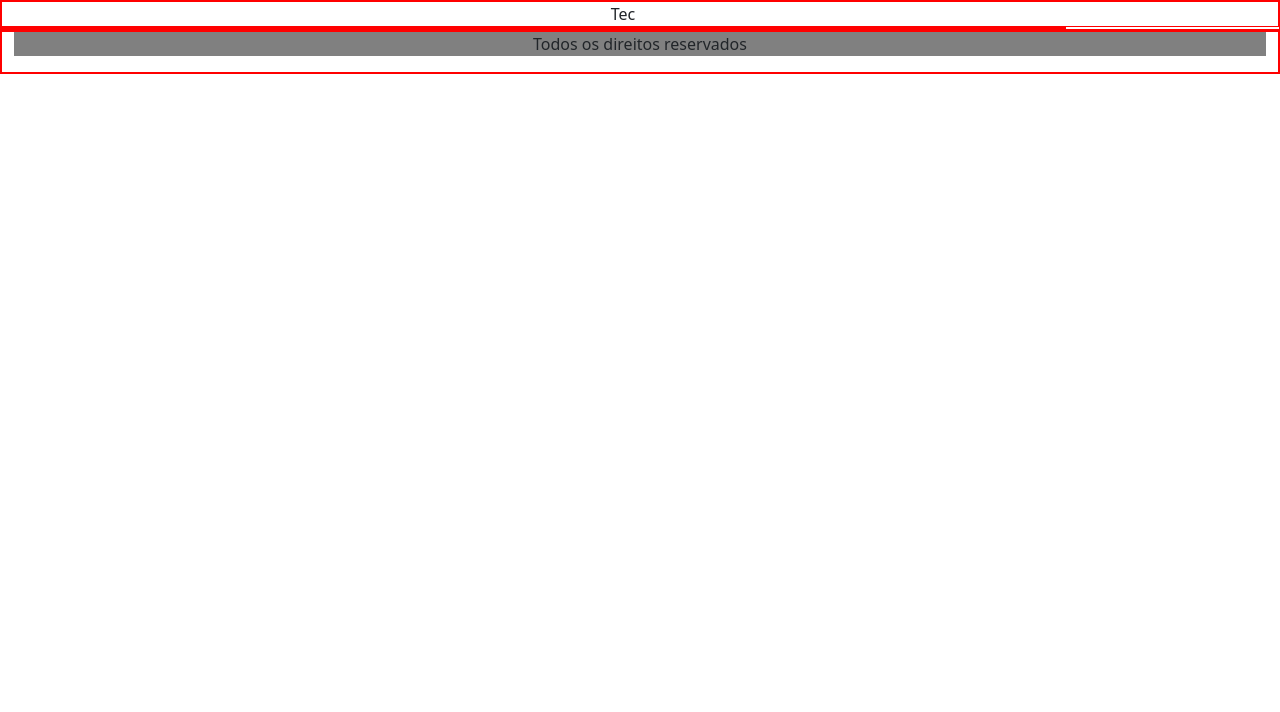
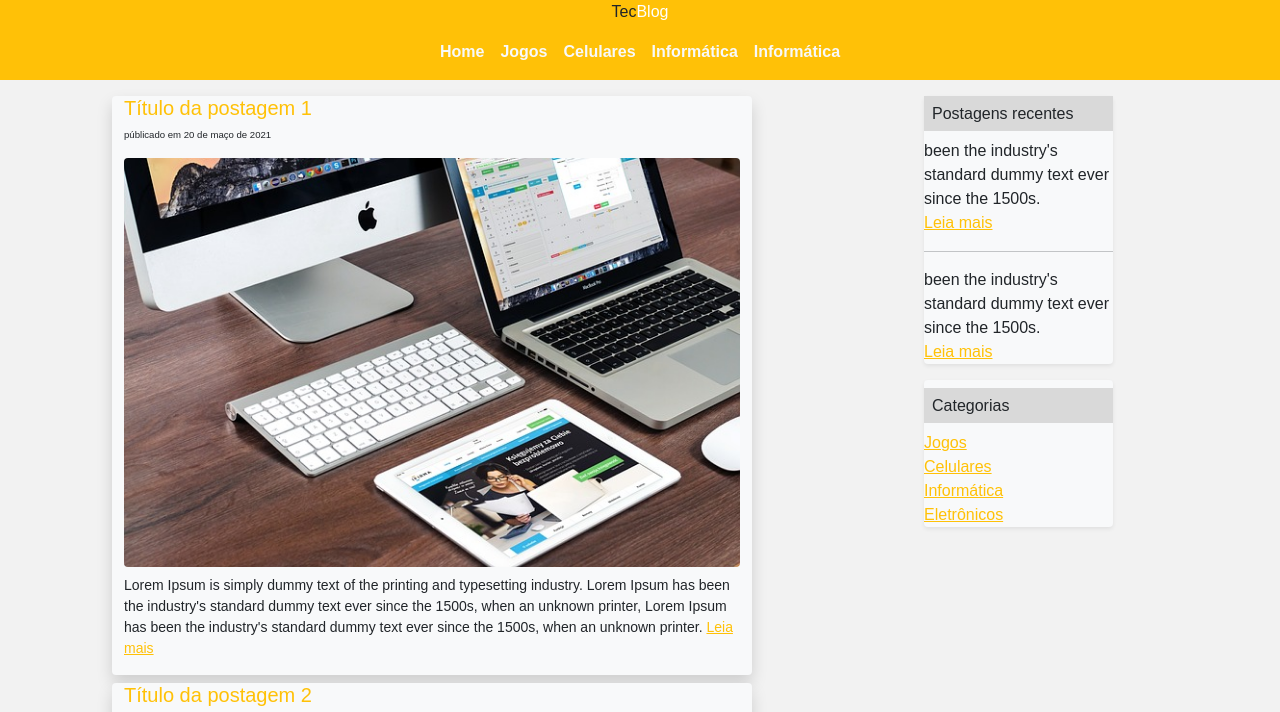
Before and after one commit to psdiego17/br.com.tecblog, a plain HTML site: page index.html in a window 1280 px wide. Shown: the top 712 px of the page. Drawn offline with nearby package versions, Linux system fonts and the light colour scheme.

Commit message:
página formatada com bootstrap e css3, como uma futura melhoria alinhar o menu hamburguer a direita da tela

```diff
--- a/css/estilo.css
+++ b/css/estilo.css
@@ -1,23 +1,70 @@
 *{
     margin: 0px;
     padding: 0px;
+    font-family: Arial, Helvetica, sans-serif;
 }
 
-/*Configuração do cabeçalho*/
-/*Título*/
-#spanTitulo{
-    color: #ffffff;
+body{
+    background-color: #f2f2f2;
+}
+
+a:hover{
+    background-color: #d1e0e0;
+}
+
+/*Span data das postagens*/
+.spanData{
+    font-size: 0.6rem;
+    padding-top: -1rem;
+    padding-bottom: 1rem;
 }
 
 
-div{
-    border: 1px solid red;
+
+.faixaCinza{
+    background-color: #d9d9d9;
+}
+
+.img-postagem{
+    max-width: 100%;
 }
 
 
 
 
-/*Configuração do rodapé da página*/
-#rodape{
-    background-color: #808080
+/*Small devices (landscape phones, 576px and up)*/
+@media (min-width: 576px) {
+
 }
+
+/*Medium devices (tablets, 768px and up)*/
+@media (min-width: 768px) {
+
+}
+
+/*Large devices (desktops, 992px and up)*/
+@media (min-width: 992px) {
+
+}
+
+/*X-Large devices (large desktops, 1200px and up)*/
+@media (min-width: 1200px) {
+   footer{
+       display: flex;
+       justify-content: center;
+       margin-left: auto;
+       margin-right: auto;
+   }
+
+   .postagem{
+       width: 40rem;
+       margin-left: 7rem;
+       margin-right: 10rem;
+   }
+
+}
+
+/*XX-Large devices (larger desktops, 1400px and up)*/
+@media (min-width: 1400px) {
+
+}
--- a/index.html
+++ b/index.html
@@ -1,61 +1,135 @@
 <!DOCTYPE html>
 <html lang="pt-br">
+
 <head>
     <meta charset="UTF-8">
     <meta http-equiv="X-UA-Compatible" content="IE=edge">
     <meta name="viewport" content="width=device-width, initial-scale=1.0">
-    <title>RecBlog - o seu bloco de tecnologia</title>
+    <title>TecBlog - o seu bloco de tecnologia</title>
 
     <!-- Bootstrap CSS -->
-    <link href="https://cdn.jsdelivr.net/npm/bootstrap@5.0.2/dist/css/bootstrap.min.css" rel="stylesheet" integrity="sha384-EVSTQN3/azprG1Anm3QDgpJLIm9Nao0Yz1ztcQTwFspd3yD65VohhpuuCOmLASjC" crossorigin="anonymous">
+    <link href="https://cdn.jsdelivr.net/npm/bootstrap@5.0.2/dist/css/bootstrap.min.css" rel="stylesheet"
+        integrity="sha384-EVSTQN3/azprG1Anm3QDgpJLIm9Nao0Yz1ztcQTwFspd3yD65VohhpuuCOmLASjC" crossorigin="anonymous">
 
     <!--CSS da página-->
     <link type="text/css" rel="stylesheet" href="css/estilo.css">
 </head>
+
 <body>
     <div class="container-fluid d-flex justify-content-center flex-column">
         <!--Cabeçalho-->
         <header class="row">
-            <div class="col-12 d-flex justify-content-center">
-                Tec<span id="spanTitulo">Blog</span>
+            <div class="col-12 d-flex justify-content-center bg-warning">
+                Tec<span class="text-white">Blog</span>
+            </div>
+            <div class="col-12 d-flex justify-content-center bg-warning">
+                <nav class="navbar navbar-expand-lg navbar-light">
+                    <button class="navbar-toggler" type="button" data-bs-toggle="collapse"
+                        data-bs-target="#navbarNavAltMarkup" aria-controls="navbarNavAltMarkup" aria-expanded="false"
+                        aria-label="Toggle navigation">
+                        <span class="navbar-toggler-icon"></span>
+                    </button>
+                    <div class="collapse navbar-collapse" id="navbarNavAltMarkup">
+                        <div class="navbar-nav fw-bold">
+                            <a class="nav-item nav-link link-pagina text-light" href="#">Home</a>
+                            <a class="nav-item nav-link link-pagina text-light" href="#">Jogos</a>
+                            <a class="nav-item nav-link link-pagina text-light" href="#">Celulares</a>
+                            <a class="nav-item nav-link link-pagina text-light" href="#">Informática</a>
+                            <a class="nav-item nav-link link-pagina text-light" href="#">Informática</a>
+                        </div>
+                    </div>
+                </nav>
             </div>
         </header>
 
         <!--corpo da página-->
         <main class="row">
             <!--1º postagem-->
-            <div class="col-10">
+            <div class="col-8 col-lg-8 mt-3 postagem border-2 rounded shadow bg-light">
+                <h1 class="h5 text-warning">Título da postagem 1</h1>
+                <span class="spanData d-flex">públicado em 20 de maço de 2021</span>
 
+                <figure class="figure">
+                    <img src="imagens/imagem2.jpg" alt="notebook, desktop apple"
+                        class="figure-img img-fluid rounded img-postagem">
+                    <figcaption class="figure-caption text-dark text-justify">
+                        Lorem Ipsum is simply dummy text of the printing and typesetting industry. Lorem Ipsum has
+                        been the industry's standard dummy text ever since the 1500s, when an unknown printer, Lorem
+                        Ipsum has
+                        been the industry's standard dummy text ever since the 1500s, when an unknown printer.
+                        <a class="text-warning" href="#">Leia mais</a>
+                    </figcaption>
+                </figure>
             </div>
 
-            <asside class="col-2">
+            <!--Asside informações laterais-->
+            <asside class="col-4 col-lg-2">
+                <div class="mt-3 border-2 rounded bg-light shadow-sm">
+                    <h6 class="faixaCinza p-2">Postagens recentes</h6>
+                    <p>
+                        been the industry's standard dummy text ever since the 1500s.<br>
+                        <a class="text-warning" href="#">Leia mais</a>
+                    </p>
 
+                    <hr>
+
+                    <p>
+                        been the industry's standard dummy text ever since the 1500s.<br>
+                        <a class="text-warning" href="#">Leia mais</a>
+                    </p>
+                </div>
+
+                <div class="d-flex flex-column border-2 rounded bg-light shadow-sm">
+                    <h6 class="faixaCinza mt-2 p-2">Categorias</h6>
+
+                    <a class="text-warning fs-6" href="#">Jogos</a>
+                    <a class="text-warning fs-6" href="#">Celulares</a>
+                    <a class="text-warning fs-6" href="#">Informática</a>
+                    <a class="text-warning fs-6" href="#">Eletrônicos</a>
+                </div>
             </asside>
 
             <!--2º postagem-->
-            <div class="col">
+            <div class="col-8 postagem mt-2 mb-2 border-2 rounded shadow bg-light">
+                <h2 class="h5 text-warning">Título da postagem 2</h2>
+                <span class="spanData d-flex">públicado em 22 de maço de 2021</span>
 
+                <figure class="figure">
+                    <img src="imagens/imagem4.jpg" alt="notebook e café"
+                        class="figure-img img-fluid rounded img-postagem">
+                    <figcaption class="figure-caption text-dark text-justify">
+                        Lorem Ipsum is simply dummy text of the printing and typesetting industry. Lorem Ipsum has
+                        been the industry's standard dummy text ever since the 1500s, when an unknown printer, Lorem
+                        Ipsum has
+                        been the industry's standard dummy text ever since the 1500s, when an unknown printer, .
+                        <a class="text-warning" href="#">Leia mais</a>
+                    </figcaption>
+                </figure>
             </div>
         </main>
 
         <!--Rodapé-->
         <footer class="row">
-            <div class="col">
-                <p id="rodape" class="d-flex justify-content-center">
+            <div class="col-12 col-lg-10 faixaCinza">
+                <p class="d-flex justify-content-center pt-2">
                     Todos os direitos reservados
                 </p>
             </div>
         </footer>
     </div>
 
-
-
-
     <!-- Option 1: Bootstrap Bundle with Popper -->
-    <script src="https://cdn.jsdelivr.net/npm/bootstrap@5.0.2/dist/js/bootstrap.bundle.min.js" integrity="sha384-MrcW6ZMFYlzcLA8Nl+NtUVF0sA7MsXsP1UyJoMp4YLEuNSfAP+JcXn/tWtIaxVXM" crossorigin="anonymous"></script>
+    <script src="https://cdn.jsdelivr.net/npm/bootstrap@5.0.2/dist/js/bootstrap.bundle.min.js"
+        integrity="sha384-MrcW6ZMFYlzcLA8Nl+NtUVF0sA7MsXsP1UyJoMp4YLEuNSfAP+JcXn/tWtIaxVXM"
+        crossorigin="anonymous"></script>
 
     <!-- Option 2: Separate Popper and Bootstrap JS -->
-    <script src="https://cdn.jsdelivr.net/npm/@popperjs/core@2.9.2/dist/umd/popper.min.js" integrity="sha384-IQsoLXl5PILFhosVNubq5LC7Qb9DXgDA9i+tQ8Zj3iwWAwPtgFTxbJ8NT4GN1R8p" crossorigin="anonymous"></script>
-    <script src="https://cdn.jsdelivr.net/npm/bootstrap@5.0.2/dist/js/bootstrap.min.js" integrity="sha384-cVKIPhGWiC2Al4u+LWgxfKTRIcfu0JTxR+EQDz/bgldoEyl4H0zUF0QKbrJ0EcQF" crossorigin="anonymous"></script>
+    <script src="https://cdn.jsdelivr.net/npm/@popperjs/core@2.9.2/dist/umd/popper.min.js"
+        integrity="sha384-IQsoLXl5PILFhosVNubq5LC7Qb9DXgDA9i+tQ8Zj3iwWAwPtgFTxbJ8NT4GN1R8p"
+        crossorigin="anonymous"></script>
+    <script src="https://cdn.jsdelivr.net/npm/bootstrap@5.0.2/dist/js/bootstrap.min.js"
+        integrity="sha384-cVKIPhGWiC2Al4u+LWgxfKTRIcfu0JTxR+EQDz/bgldoEyl4H0zUF0QKbrJ0EcQF"
+        crossorigin="anonymous"></script>
 </body>
+
 </html>
```
